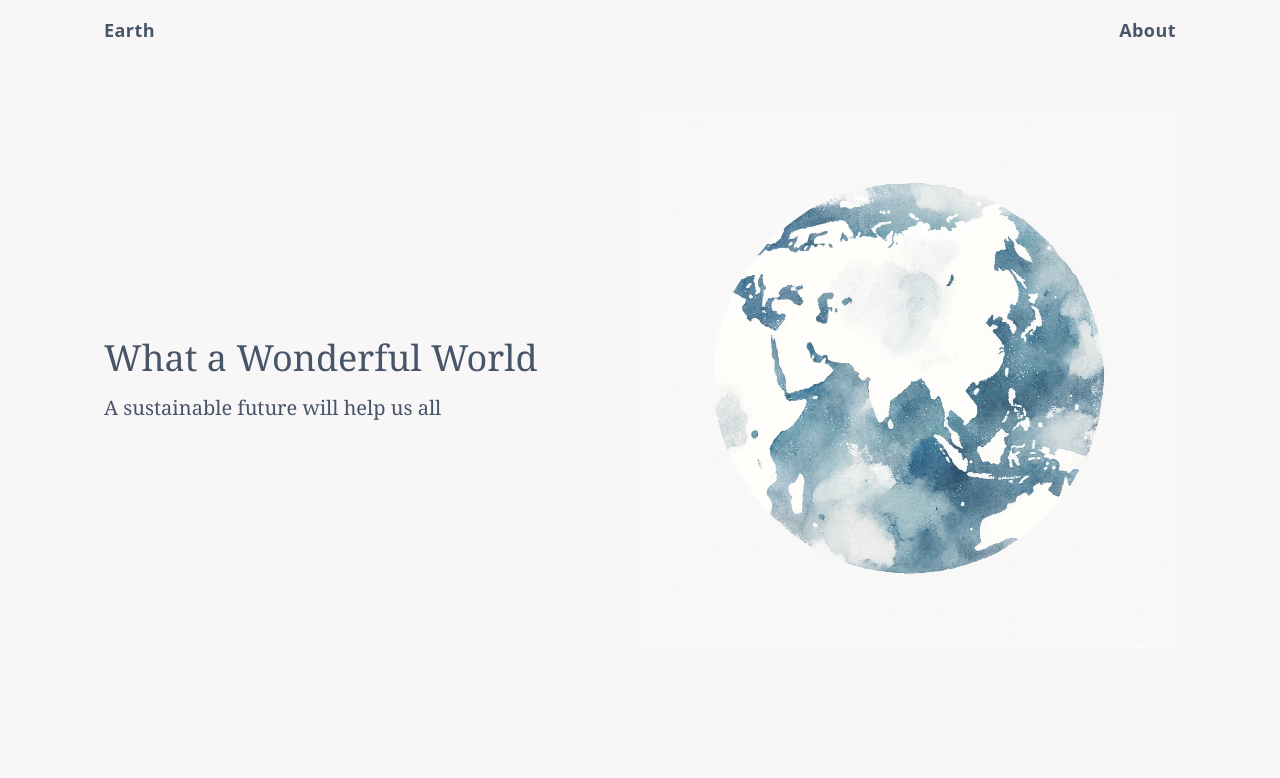
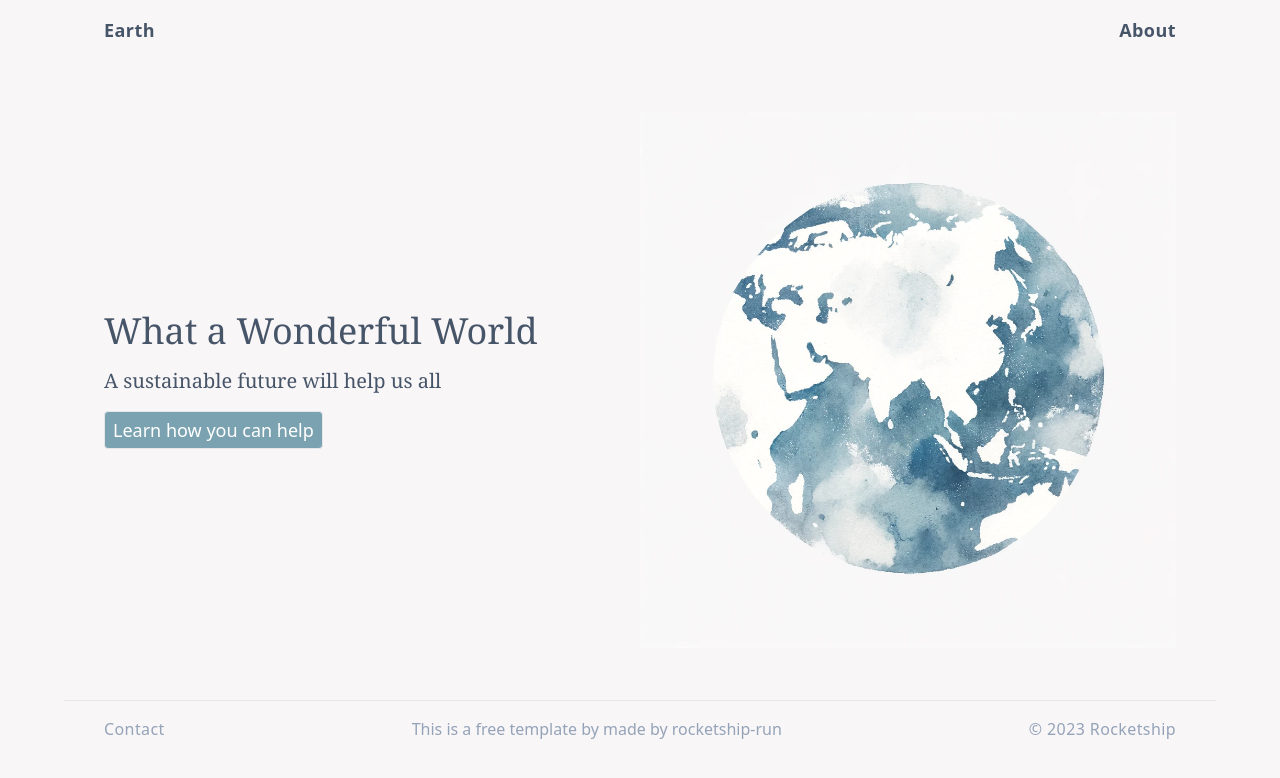
Before and after one commit to rocketship-run/earth, an Astro site: page / in a window 1280 px wide. Built offline with nearby package versions, Linux system fonts and the light colour scheme; Astro itself is replaced by a stand-in of ours.

Commit message:
Add footer

```diff
--- /dev/null
+++ b/src/components/Footer.astro
@@ -0,0 +1,5 @@
+<footer class="flex max-w-6xl border-t -mt-20 py-4 m m-auto w-full justify-between px-10   ">
+    <a href="/" class="text-md tracking-wide text-slate-400"> Contact </a>
+    <p class="text-md text-slate-400"> This is a free template by made by rocketship-run</p>
+    <a href="/" class="text-md tracking-wide text-slate-400"> &copy; 2023 Rocketship </a>
+</footer>
--- a/src/components/Hero.astro
+++ b/src/components/Hero.astro
@@ -11,13 +11,14 @@ import heroImage from "../images/hero.png";
 
 <section class="flex max-w-6xl px-10 h-screen -mt-20 mx-auto items-center">
 
-    <div class="w-1/2 ">
-        <h1 class="text-4xl font-serif mb-4 text-slate-600">
+    <div class="w-1/2 flex flex-col items-start gap-4">
+        <h1 class="text-4xl font-serif text-slate-600">
             {heading}
         </h1>
         <p class="font-serif text-xl text-slate-600">
             {description}
         </p>
+        <button class="border rounded bg-[#7ba2b0] text-white px-2 py-1 text-lg "> Learn how you can help </button>
 
     </div>
     <Image class="w-1/2" src={heroImage} alt="ai generated watercolor pastel image of globe showing Asia" />
--- a/src/pages/index.astro
+++ b/src/pages/index.astro
@@ -3,13 +3,14 @@ import Layout from '../layouts/Layout.astro';
 import Card from '../components/Card.astro';
 import Hero from '../components/Hero.astro';
 import Nav from '../components/Nav.astro';
+import Footer from '../components/Footer.astro';
 ---
 
 <Layout title="Earth | Rocketship.run templates" >
 
 	<Nav />
 	<Hero heading="What a Wonderful World" description = "A sustainable future will help us all" />
-
+<Footer />
 </Layout>
 
 <style>
```
